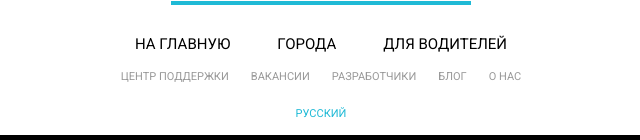
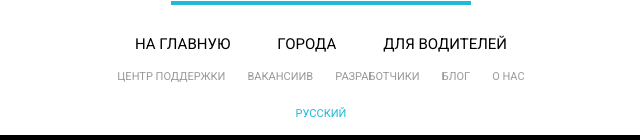
Before and after one commit to olaynick/ubermoscowgit, a plain HTML site: page src/index.html in a window 1280 px wide. Shown: the part 5558-5698 px from the top of the page, 319-959 px from the left. Drawn offline with Linux system fonts and the light colour scheme.

Commit message:
second commit

```diff
--- a/src/index.html
+++ b/src/index.html
@@ -317,7 +317,7 @@
 		</div>
 		<div class="supports">
 			<div class="support"><a href="#">центр поддержки</a></div>
-			<div class="support"><a href="#">вакансии</a></div>
+			<div class="support"><a href="#">вакансииb</a></div>
 			<div class="support"><a href="#">разработчики</a></div>
 			<div class="support"><a href="#">блог</a></div>
 			<div class="support"><a href="#">о нас</a></div>
```
